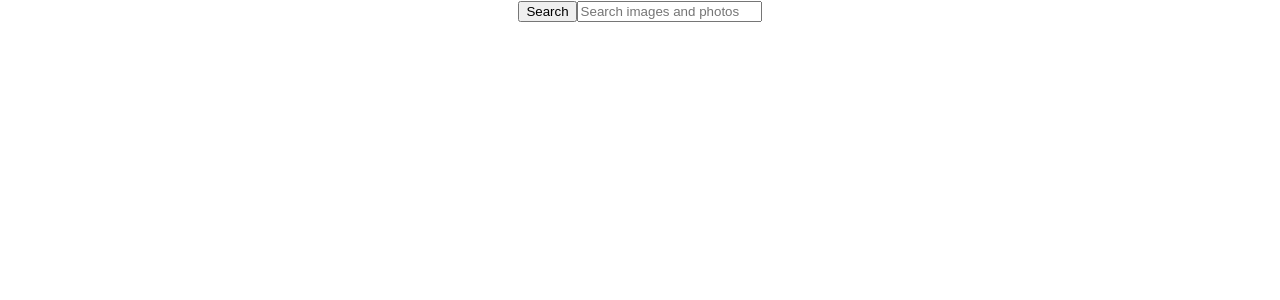
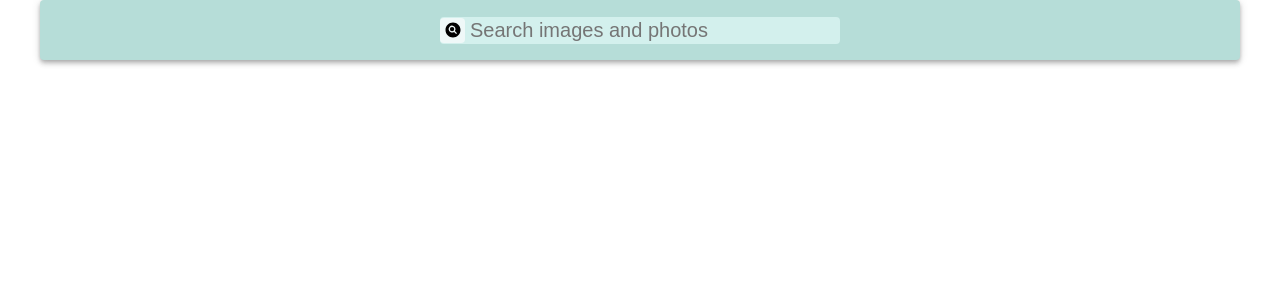
Before and after one commit to MykhailoTarasov/goit-react-hw-03-image-finder, a React (Create React App) app: page / in a window 1280 px wide. Shown: the top 300 px of the page. Built offline with nearby package versions, Linux system fonts and the light colour scheme.

Commit message:
I think its done

```diff
--- a/src/components/App.js
+++ b/src/components/App.js
@@ -1,5 +1,5 @@
 import { Component } from 'react';
-import { Layout } from './Layout';
+import { Layout, StyledError } from './Layout';
 import SearchBar from './Searchbar/Searchbar';
 import { fetchImages } from 'api';
 import ImageGallery from './ImageGallery/ImageGallery';
@@ -51,15 +51,16 @@ class App extends Component {
   }
 
   render() {
-    const { images, loadMore, isLoading } = this.state;
+    const { images, loadMore, isLoading, error } = this.state;
 
     return (
       <Layout>
         <SearchBar onSubmit={this.handleSearch} />
-        {images.langth > 0 && <ImageGallery items={images} />}
+        {images.length > 0 && <ImageGallery items={images} />}
 
         {isLoading && <Loader />}
         {loadMore && <Button onButtonClick={this.handleButton} />}
+        {error && <StyledError>Whoops... Error! Please, reload this page!</StyledError>}
         <Toaster position="top-right" />
       </Layout>
     );
--- a/src/components/Button/Button.Styled.js
+++ b/src/components/Button/Button.Styled.js
@@ -0,0 +1,16 @@
+import styled from 'styled-components';
+
+export const StyledButton = styled.button`
+  width: 120px;
+  align-self: center;
+  padding: 5px;
+  color: #5b5b5b;
+  background-color: #b6ddd8;
+  font-size: 20px;
+  border: none;
+  border-radius: 5px;
+  cursor: pointer;
+
+  margin-bottom: 10px;
+  margin-top: 8px;
+`;
--- a/src/components/Button/Button.js
+++ b/src/components/Button/Button.js
@@ -1,8 +1,10 @@
+import { StyledButton } from "./Button.Styled";
+
 const Button = ({ onButtonClick }) => {
   return (
-    <button type="button" onClick={onButtonClick}>
+    <StyledButton type="button" onClick={onButtonClick}>
       Load more
-    </button>
+    </StyledButton>
   );
 };
 
--- a/src/components/ImageGallery/ImageGallery.Styled.js
+++ b/src/components/ImageGallery/ImageGallery.Styled.js
@@ -0,0 +1,11 @@
+import styled from 'styled-components';
+
+export const ImageGalleryList = styled.ul`
+margin: 0;
+padding:0;
+list-style: none;
+display: flex;
+gap: 9px;
+flex-wrap: wrap;
+
+`
--- a/src/components/ImageGallery/ImageGallery.js
+++ b/src/components/ImageGallery/ImageGallery.js
@@ -1,12 +1,13 @@
 import ImageGalleryItem from "components/ImageGalleryItem/ImageGalleryItem";
+import { ImageGalleryList } from "./ImageGallery.Styled";
 
 const ImageGallery = ({items}) => {
     return (
-        <ul>
+        <ImageGalleryList>
             {items.map(item => (
                 <ImageGalleryItem key={item.id} item={item}/>
             ))}
-        </ul>
+        </ImageGalleryList>
     )
 }
 
--- a/src/components/ImageGalleryItem/ImageGalleryItem.Styled.js
+++ b/src/components/ImageGalleryItem/ImageGalleryItem.Styled.js
@@ -0,0 +1,13 @@
+import styled from 'styled-components';
+
+export const StyledItem = styled.li`
+  border-radius: 5px;
+`;
+
+export const StyledImage = styled.img`
+  height: 260px;
+  width: 394px;
+
+  transition: transform 250ms cubic-bezier(0.4, 0, 0.2, 1);
+  border-radius: 4px;
+`;
--- a/src/components/ImageGalleryItem/ImageGalleryItem.js
+++ b/src/components/ImageGalleryItem/ImageGalleryItem.js
@@ -1,11 +1,65 @@
-const ImageGalleryItem = ({item}) => {
-  const { id, webformatURL, tags } = item;
+import React, { Component } from 'react';
+import { Modal } from 'components/Modal/Modal';
+import { StyledImage, StyledItem } from './ImageGalleryItem.Styled';
 
-  return (
-    <li key={id}>
-      <img src={webformatURL} alt={tags} />
-    </li>
-  );
+
+const customStyles = {
+  overlay: {
+  backgroundColor: 'rgba(0, 0, 0, 0.8)',
+  position: 'fixed',
+  top: '0',
+  left: '0',
+  width: '100vw',
+  height: '100vh',
+  display: 'flex',
+  justifyContent: 'center',
+  alignItems: 'center'
+  },
+  content: {
+    top: '50%',
+    left: '50%',
+    right: 'auto',
+    bottom: 'auto',
+    marginRight: '-50%',
+    transform: 'translate(-50%, -50%)',
+    border: 'none',
+    backgroundColor: 'transparent',
+  },
 };
 
+class ImageGalleryItem extends Component {
+  state = {
+    isModalOpen: false,
+  };
+
+  openModal = () => {
+    if (!this.state.isModalOpen) {
+      this.setState({ isModalOpen: true });
+    }
+  };
+
+  closeModal = () => {
+    this.setState({ isModalOpen: false });
+  };
+
+  render() {
+    const { id, webformatURL, tags, largeImageURL } = this.props.item;
+    const { isModalOpen } = this.state;
+
+    return (
+      <StyledItem key={id}>
+        <StyledImage src={webformatURL} alt={tags} loading="lazy" onClick={this.openModal} />
+        <Modal
+          isOpen={isModalOpen}
+          onRequestClose={this.closeModal}
+          style={customStyles}
+          contentLabel="Image Modal"
+          largeImageURL={largeImageURL}
+          tags={tags}
+        />
+      </StyledItem>
+    );
+  }
+}
+
 export default ImageGalleryItem;
--- a/src/components/Layout.js
+++ b/src/components/Layout.js
@@ -2,6 +2,7 @@ import styled from 'styled-components';
 
 export const Layout = styled.div`
 display: flex;
+flex-direction: column;
 justify-content: center;
 align-items: center;
 
@@ -13,3 +14,8 @@ margin-right: auto;
 max-width: 1200px;
 
 `
+
+export const StyledError = styled.span`
+color: red;
+font-sixe: 20;
+`
--- a/src/components/Loader/Loader.js
+++ b/src/components/Loader/Loader.js
@@ -10,7 +10,7 @@ const Loader = () => {
             ariaLabel="hourglass-loading"
             wrapperStyle={{}}
             wrapperClass=""
-            colors={['#306cce', '#72a1ed']}
+            colors={['#b6ddd8', '#b6ddd8']}
           />
         </div>
     )
--- /dev/null
+++ b/src/components/Modal/Modal.js
@@ -0,0 +1,22 @@
+import React from 'react';
+import ModalComponent from 'react-modal';
+
+ModalComponent.setAppElement('#root');
+
+export const Modal = ({
+  isOpen,
+  onRequestClose,
+  style,
+  contentLabel,
+  largeImageURL,
+  tags,
+}) => (
+  <ModalComponent
+    isOpen={isOpen}
+    onRequestClose={onRequestClose}
+    style={style}
+    contentLabel={contentLabel}
+  >
+    <img src={largeImageURL} alt={tags} width="850" />
+  </ModalComponent>
+);
--- a/src/components/Searchbar/Searchbar.Styled.js
+++ b/src/components/Searchbar/Searchbar.Styled.js
@@ -1,15 +1,67 @@
 import styled from 'styled-components';
+import { IoSearchCircleSharp } from 'react-icons/io5';
 
 export const Header = styled.header`
-display: flex;
+  display: flex;
   justify-content: center;
   align-items: center;
 
-  color: black;
-  background-color: teal;
+  background-color: #b6ddd8;
 
-  min-height: 70px;
+  min-height: 60px;
   margin-right: auto;
   margin-left: auto;
-  max-width: 1200px;
-`
+  margin-bottom: 10px;
+  width: 1200px;
+
+  border-radius: 4px;
+  box-shadow: 0px 2px 4px -1px rgba(0, 0, 0, 0.2),
+    0px 4px 5px 0px rgba(0, 0, 0, 0.14), 0px 1px 10px 0px rgba(0, 0, 0, 0.12);
+`;
+
+export const StyledForm = styled.form`
+
+  display: flex;
+  align-items: center;
+  width: 100%;
+  max-width: 400px;
+  background-color: ;
+  border-radius: 4px;
+`;
+
+export const StyledInput = styled.input`
+  display: inline-block;
+  width: 100%;
+  height: 25px;
+  font-size: 20px;
+  border: none;
+  outline: none;
+  padding-left: 30px;
+  padding-right: 10px;
+  border-radius: 4px;
+  color: #5b5b5b;
+  background-color: #d3f0ed;
+`;
+
+export const StyledButton = styled.button`
+  display: flex;
+  align-items: center;
+  justify-content: center;
+  width: 25px;
+  height: 25px;
+  margin: 0;
+  padding: 0;
+
+
+  cursor: pointer;
+  position: absolute;
+  border: none;
+  border-radius: 4px;
+  background-color: #eff8f8;
+`;
+
+export const StyledIcon = styled(IoSearchCircleSharp)`
+  width: 20px;
+  height: 20px;
+
+`;
--- a/src/components/Searchbar/Searchbar.js
+++ b/src/components/Searchbar/Searchbar.js
@@ -1,7 +1,10 @@
+
+import { Header, StyledButton, StyledForm, StyledIcon, StyledInput } from './Searchbar.Styled';
+
 const SearchBar = ({ onSubmit }) => {
   return (
-    <header>
-      <form
+    <Header>
+      <StyledForm
         onSubmit={evt => {
           evt.preventDefault();
 
@@ -9,17 +12,19 @@ const SearchBar = ({ onSubmit }) => {
           evt.target.reset();
         }}
       >
-        <button type="submit">
-          <span>Search</span>
-        </button>
 
-        <input
+          <StyledButton type="submit">
+            <StyledIcon />
+          </StyledButton>
+
+
+        <StyledInput
           name="searchQuery"
           type="text"
           placeholder="Search images and photos"
         />
-      </form>
-    </header>
+      </StyledForm>
+    </Header>
   );
 };
 
```
